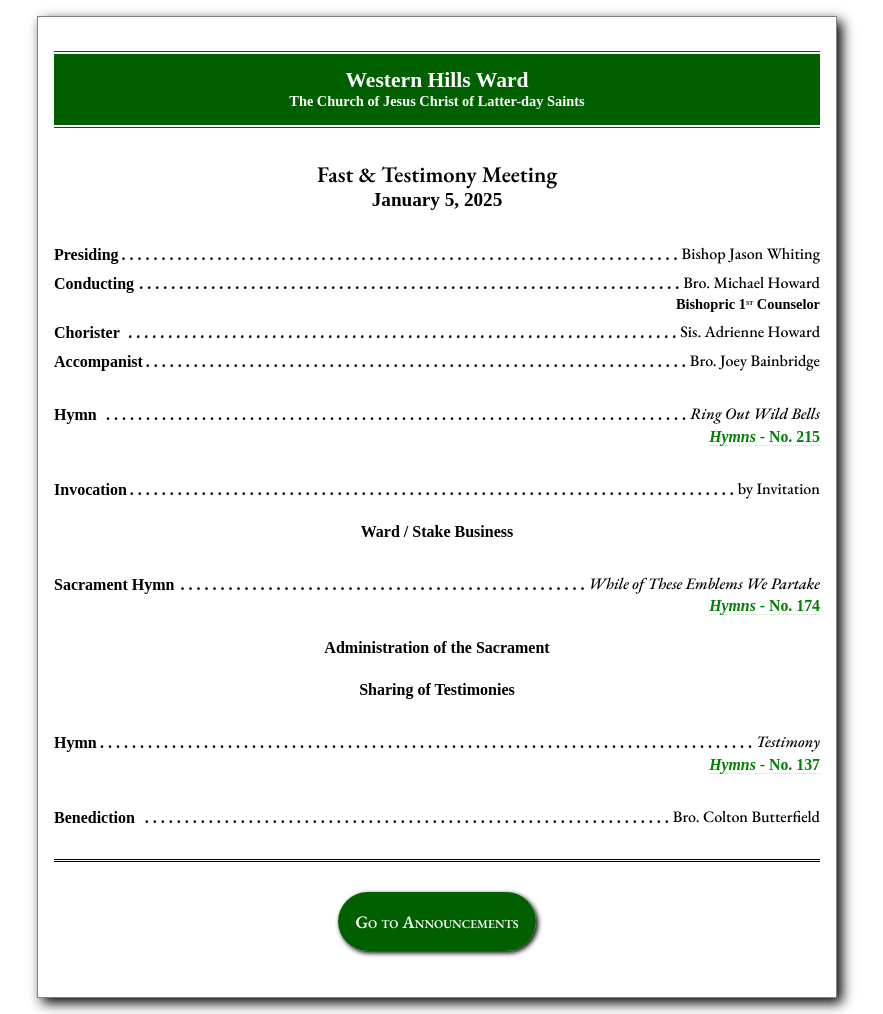
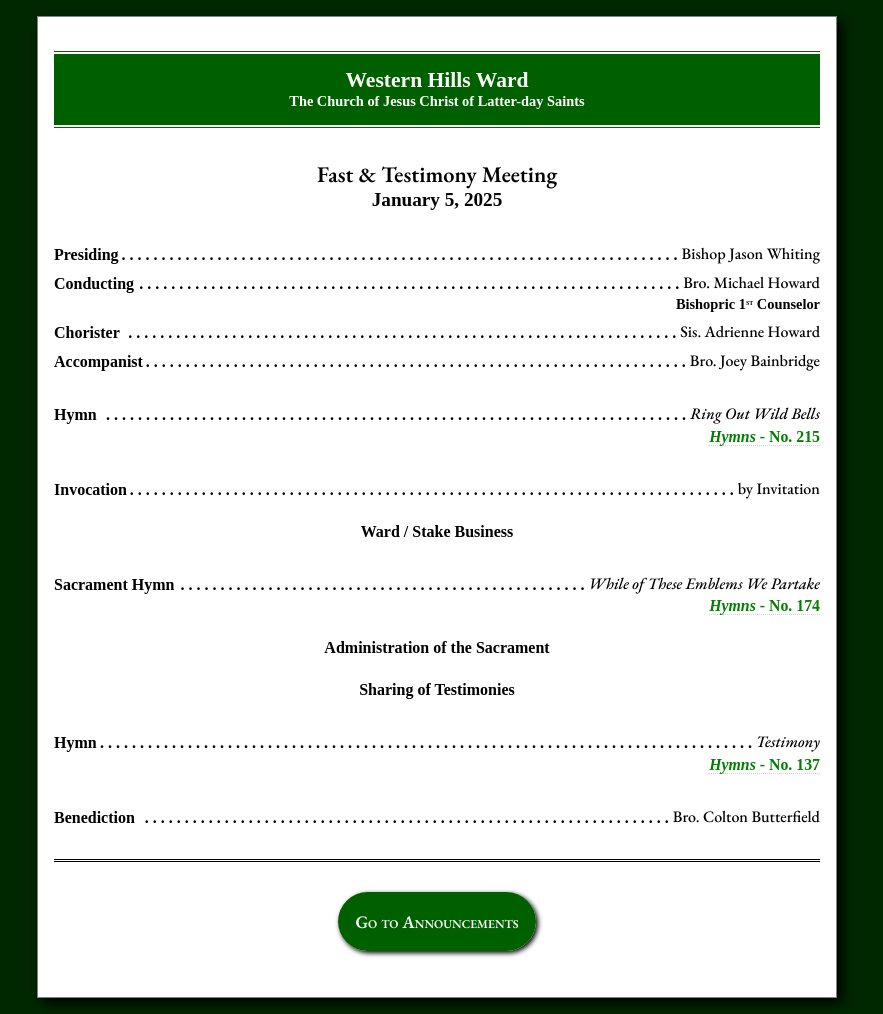
Before and after one commit to Wyoming-C64/westernhillsbulletin, a PHP site: page / in a window 1280 px wide. Shown: the whole page, without its empty margins (203-1086 px from the left). Run offline with PHP 8.4, Linux system fonts and the light colour scheme; some web fonts are replaced.

Commit message:
Style change.

```diff
--- a/htdocs/style.css
+++ b/htdocs/style.css
@@ -8,6 +8,7 @@
 body {
   margin: 0 0 0 0;
   padding: 0;
+  background-color: #002800;
 }
 
 h1, h2, h3 {
@@ -92,6 +93,7 @@
   padding: 2em 1em;
   max-width: 800px;
   border: 1px solid grey;
+  background-color: white;
   box-shadow: 5px 5px 12px black;
 }
 
```
